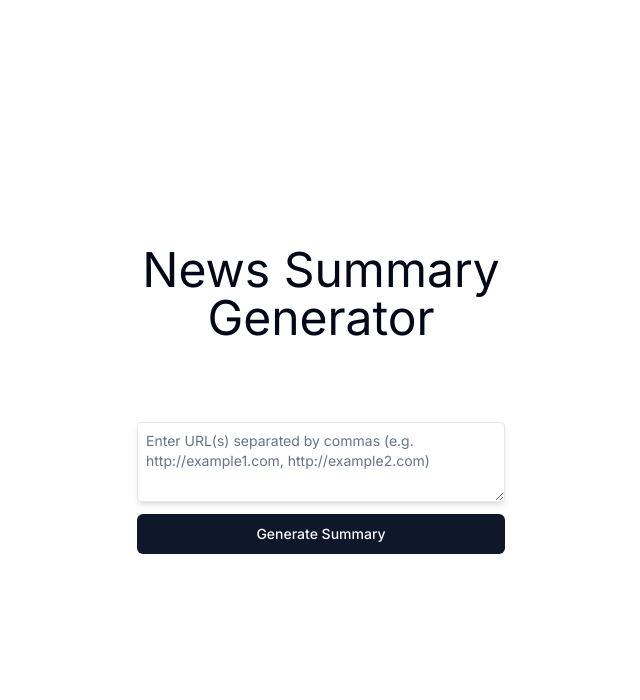
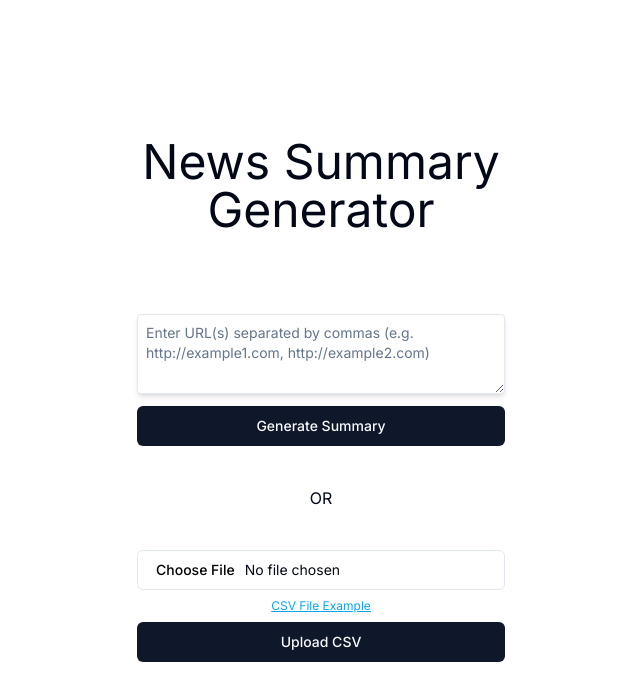
Before and after one commit to iqballmuhammad/news-summary-generator, a Next.js app: page / in a window 1280 px wide. Shown: the top 700 px of the page, without its empty margins (319-959 px from the left). Built offline with nearby package versions, Linux system fonts and the light colour scheme.

Commit message:
feat: support upload csv

```diff
--- a/app/api/summary/route.ts
+++ b/app/api/summary-stream/route.ts
@@ -1,5 +1,5 @@
 import OpenAI from 'openai';
-import { generatePrompt } from '@/lib/utils';
+import { generateStreamPrompt } from '@/lib/utils';
 import { OpenAIStream, StreamingTextResponse } from 'ai';
 
 // Create an OpenAI API client (that's edge friendly!)
@@ -13,7 +13,7 @@ export const runtime = 'edge';
 export async function POST(req: Request) {
   // Extract the `prompt` from the body of the request
   const { messages } = await req.json();
-  const passedMessages = generatePrompt(messages);
+  const passedMessages = generateStreamPrompt(messages);
   // Ask OpenAI for a streaming chat completion given the prompt
   const response = await openai.chat.completions.create({
     model: 'gpt-4',
--- /dev/null
+++ b/app/api/summary-upload/route.ts
@@ -0,0 +1,49 @@
+import OpenAI from 'openai';
+import { NextRequest, NextResponse } from 'next/server';
+import { parse } from 'csv-parse/sync';
+
+import { generateBulkPrompt } from '@/lib/utils';
+
+// Create an OpenAI API client (that's edge friendly!)
+const openai = new OpenAI({
+  apiKey: process.env.OPENAI_API_KEY || ''
+});
+
+export async function POST(request: NextRequest) {
+  const data = await request.formData();
+  const file: File | null = data.get('csv') as unknown as File;
+  if (!file) {
+    return NextResponse.json({ success: false });
+  }
+  const bytes = await file.arrayBuffer();
+  const buffer = Buffer.from(bytes);
+  const results = parse(buffer);
+  const res = await getSummaryFromCsv(results);
+  return NextResponse.json(res);
+}
+
+async function getSummaryFromCsv(csv: string[][]) {
+  const messages = transformCsv(csv);
+  const passedMessages = generateBulkPrompt(messages);
+  // Ask OpenAI for a streaming chat completion given the prompt
+  const chatCompletion = await openai.chat.completions.create({
+    model: 'gpt-3.5-turbo',
+    messages: passedMessages
+  });
+  return chatCompletion.choices;
+}
+
+function transformCsv(csv: string[][]) {
+  const data: SummaryMessageRequest[] = [];
+  for (let i = 1; i < csv.length; i++) {
+    const row = csv[i];
+    const inputRow: SummaryMessageRequest = {
+      category: row[0],
+      sourceName: row[1],
+      sourceUrl: row[2],
+      content: row[3]
+    };
+    data.push(inputRow);
+  }
+  return data;
+}
--- a/app/page.tsx
+++ b/app/page.tsx
@@ -7,6 +7,10 @@ import { useToast } from '@/components/ui/use-toast';
 import { ArrowLeftCircle, Copy } from 'lucide-react';
 import { useState } from 'react';
 import { Message, useChat } from 'ai/react';
+import { Input } from '@/components/ui/input';
+import { NextResponse } from 'next/server';
+import OpenAI from 'openai';
+import Link from 'next/link';
 
 function SkeletonDemo() {
   return (
@@ -70,16 +74,48 @@ function CopyButton(props: { text: string }) {
 
 export default function Chat() {
   const [status, setStatus] = useState('typing');
+  const [file, setFile] = useState<File>();
+  const [uploadMessages, setUploadMessages] = useState<Message[]>();
+  const { messages, input, handleInputChange, handleSubmit } = useChat({
+    api: '/api/summary-stream'
+  });
 
-  const { messages, input, handleInputChange, handleSubmit } = useChat({
-    api: '/api/summary'
-  });
+  async function handleUpload(e: React.FormEvent<HTMLFormElement>) {
+    e.preventDefault();
+    if (!file) return;
+    try {
+      setStatus('loading');
+      const data = new FormData();
+      data.set('csv', file);
+      const res = await fetch('/api/summary-upload', {
+        method: 'POST',
+        body: data
+      });
+      const uploadMessages = await res.json();
+      setUploadMessages([uploadMessages[0].message] as unknown as Message[]);
+      setStatus('finished-upload');
+      console.log(uploadMessages[0].message);
+      // handle the error
+      if (!res.ok) throw new Error(await res.text());
+    } catch (e: any) {
+      // Handle errors here
+      console.error(e);
+      setStatus('finished-upload');
+    }
+  }
 
   return (
     <div className='flex justify-center flex-col w-full h-screen max-w-md py-24 mx-auto stretch p-10'>
       {messages && status === 'finished' && (
         <TextAreaDemo
           content={messages}
+          handleBack={() => window.location.reload()}
+        />
+      )}
+
+      {uploadMessages && status === 'finished-upload' && (
+        <TextAreaDemo
+          content={uploadMessages}
           handleBack={() => window.location.reload()}
         />
       )}
@@ -108,6 +144,21 @@ export default function Chat() {
 
             <Button type='submit'>Generate Summary</Button>
           </form>
+          <div className='mt-10 mb-10 text-center'>OR</div>
+          <form className='flex flex-col space-y-2' onSubmit={handleUpload}>
+            <Input
+              className='grid w-full max-w-sm items-center gap-1.5 justify-center text-center cursor-pointer'
+              id='csv'
+              type='file'
+              onChange={(e) => setFile(e.target.files?.[0])}
+            />
+            <Link className='text-xs text-center text-sky-500 underline' href='https://cdnid.sp-cdn.susercontent.com/api/v4/50093511/slimud/cf0e7356c2751970e5f44b78722c7c40/example.csv'>
+              CSV File Example
+            </Link>
+            <Button className='cursor-pointer' type='submit'>
+              Upload CSV
+            </Button>
+          </form>
         </div>
       )}
     </div>
--- a/lib/constant.ts
+++ b/lib/constant.ts
@@ -1 +1,8 @@
 export const DEFAULT_PROMPT = `Generate a 150-200 words summary for each of these article: {{url}}. The urls are delimited by comma. Citate or mention the source, use the media source name as text and linked it with the news URL. Separate the summary from different URL with bullet points.`;
+export const BULK_PROMPT = `
+Generate a brief and concise summary from the following data:
+
+{{data}}
+
+This data is an array of message request. Generate summary in paragraph forms for each entries from "content", and separate each summary entries with bullet points. Categorize the summary from entry's category. Citate media source name and linked it with the source url within each paragraph.
+`
--- /dev/null
+++ b/lib/types.ts
@@ -0,0 +1,6 @@
+interface SummaryMessageRequest{
+    category: string;
+    sourceName: string;
+    sourceUrl: string;
+    content: string;
+}
--- a/lib/utils.ts
+++ b/lib/utils.ts
@@ -1,14 +1,14 @@
 import { type ClassValue, clsx } from 'clsx';
 import { twMerge } from 'tailwind-merge';
 import { ChatCompletionMessageParam } from 'openai/resources/chat';
-import { DEFAULT_PROMPT } from './constant';
+import { BULK_PROMPT, DEFAULT_PROMPT } from './constant';
 import { Message } from 'ai';
 
 export function cn(...inputs: ClassValue[]) {
   return twMerge(clsx(inputs));
 }
 
-export function generatePrompt(input: Message[]): ChatCompletionMessageParam[] {
+export function generateStreamPrompt(input: Message[]): ChatCompletionMessageParam[] {
   const content = DEFAULT_PROMPT.replace('{{url}}', input[0]?.content);
   return [
     {
@@ -17,3 +17,13 @@ export function generatePrompt(input: Message[]): ChatCompletionMessageParam[] {
     }
   ];
 }
+
+export function generateBulkPrompt(messages: SummaryMessageRequest[]): ChatCompletionMessageParam[] {
+  const content = BULK_PROMPT.replace('{{data}}', JSON.stringify(messages));
+  return [
+    {
+      content,
+      role: 'user'
+    }
+  ];
+}
--- a/next.config.js
+++ b/next.config.js
@@ -1,8 +1,4 @@
 /** @type {import('next').NextConfig} */
-const nextConfig = {
-  experimental: {
-    serverActions: true
-  }
-};
+const nextConfig = {};
 
 module.exports = nextConfig;
--- a/package.json
+++ b/package.json
@@ -15,11 +15,13 @@
     "ai": "2.2.14",
     "class-variance-authority": "^0.7.0",
     "clsx": "^2.0.0",
+    "csv-parse": "^5.5.2",
     "lucide-react": "^0.284.0",
     "next": "13.4.12",
     "openai": "4.11.0",
     "react": "18.2.0",
     "react-dom": "^18.2.0",
+    "stream": "^0.0.2",
     "tailwind-merge": "^1.14.0",
     "tailwindcss-animate": "^1.0.7"
   },
```
Also changed, not shown: 1 other file (tests, documents, lock files or other folders).
